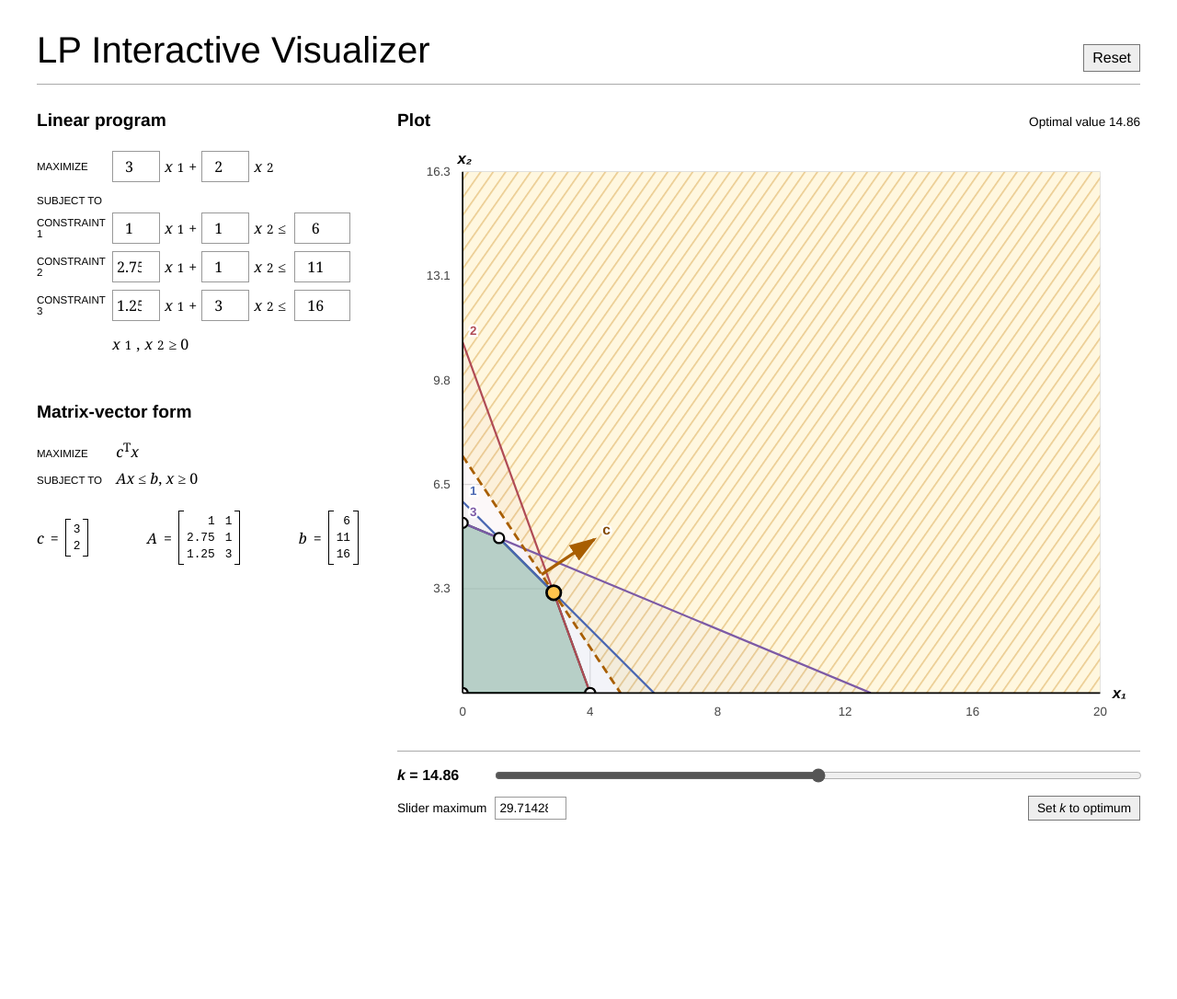
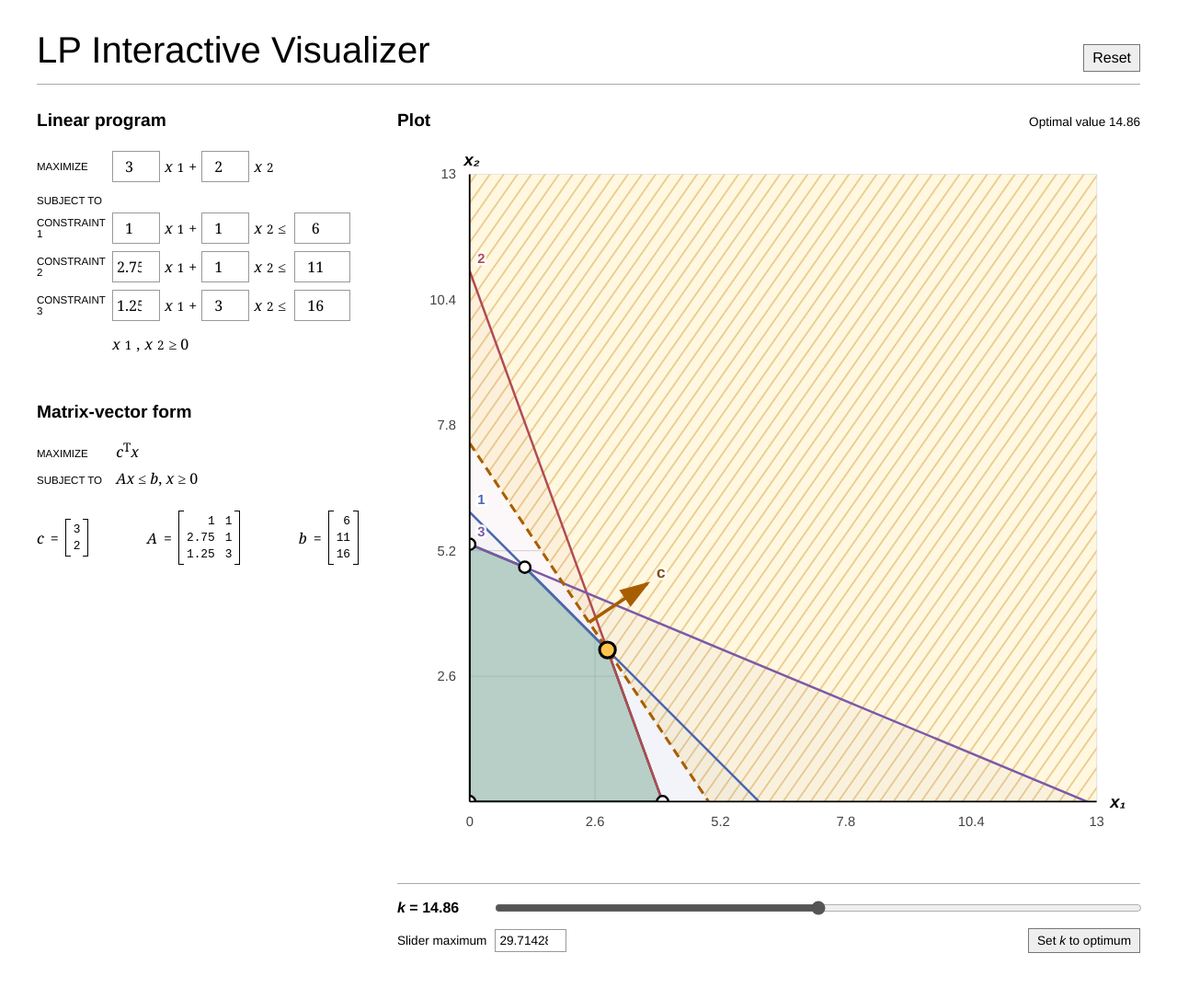
Before and after one commit to PhillipKerger/phillipkerger.github.io, a Jekyll site: the page lp-discovery/index.html, which Jekyll copies as it is, in a window 1280 px wide. Shown: the whole page at 92% size. Built offline with Jekyll 4.4.1, drawn with Linux system fonts in a browser that asks for light colours; before the commit the page ends 942 px from its top, so only the background shows below that; some of the changed lines change nothing that is shown.

Commit message:
Set square default plot range

```diff
--- a/lp-discovery/app.js
+++ b/lp-discovery/app.js
@@ -13,9 +13,9 @@
   };
 
   const colors = ["#4a67b2", "#b04b55", "#7c5aa6"];
-  const margin = { left: 64, right: 32, top: 24, bottom: 56 };
-  const width = 720;
-  const height = 590;
+  const margin = { left: 64, right: 32, top: 24, bottom: 72 };
+  const width = 650;
+  const height = 650;
   const innerWidth = width - margin.left - margin.right;
   const innerHeight = height - margin.top - margin.bottom;
   const EPS = 1e-7;
@@ -171,26 +171,17 @@
   }
 
   function graphBounds(solution) {
-    const xCandidates = [5];
-    const yCandidates = [5];
+    const candidates = [13];
     state.constraints.forEach((line) => {
-      if (line.a > EPS && line.rhs / line.a > 0) xCandidates.push(line.rhs / line.a);
-      if (line.b > EPS && line.rhs / line.b > 0) yCandidates.push(line.rhs / line.b);
+      if (line.a > EPS && line.rhs / line.a > 0) candidates.push(line.rhs / line.a);
+      if (line.b > EPS && line.rhs / line.b > 0) candidates.push(line.rhs / line.b);
     });
     solution.vertices.forEach((point) => {
-      xCandidates.push(point.x);
-      yCandidates.push(point.y);
+      candidates.push(point.x, point.y);
     });
-    if (state.c[0] > EPS) xCandidates.push(state.kMax / state.c[0]);
-    if (state.c[1] > EPS) yCandidates.push(state.kMax / state.c[1]);
-
-    const rawXMax = Math.min(100, Math.max(...xCandidates) * 1.1);
-    const rawYMax = Math.min(100, Math.max(...yCandidates) * 1.1);
-    const pixelsPerUnit = Math.min(innerWidth / rawXMax, innerHeight / rawYMax);
-    return {
-      xMax: innerWidth / pixelsPerUnit,
-      yMax: innerHeight / pixelsPerUnit
-    };
+    const requiredMax = Math.max(...candidates);
+    const axisMax = requiredMax > 13 + EPS ? Math.min(100, requiredMax * 1.1) : 13;
+    return { xMax: axisMax, yMax: axisMax };
   }
 
   function polygonPoints(polygon, scales) {
--- a/lp-discovery/index.html
+++ b/lp-discovery/index.html
@@ -52,7 +52,7 @@
         <span id="problem-status" aria-live="polite"></span>
       </div>
 
-      <svg id="plot" viewBox="0 0 720 590" role="img" aria-labelledby="plot-title plot-description">
+      <svg id="plot" viewBox="0 0 650 650" role="img" aria-labelledby="plot-title plot-description">
         <title id="plot-title">Two-dimensional linear program</title>
         <desc id="plot-description">Constraints, feasible region, objective halfspace, objective level line, objective direction, and vertices.</desc>
         <defs>
@@ -63,7 +63,7 @@
           <marker id="arrowhead" markerWidth="10" markerHeight="10" refX="8" refY="3" orient="auto" markerUnits="strokeWidth">
             <path d="M0,0 L0,6 L9,3 z" fill="#a85e00"></path>
           </marker>
-          <clipPath id="plot-clip"><rect x="64" y="24" width="624" height="510"></rect></clipPath>
+          <clipPath id="plot-clip"><rect x="64" y="24" width="554" height="554"></rect></clipPath>
         </defs>
         <g id="grid-layer"></g>
         <g id="data-layers" clip-path="url(#plot-clip)">
```
